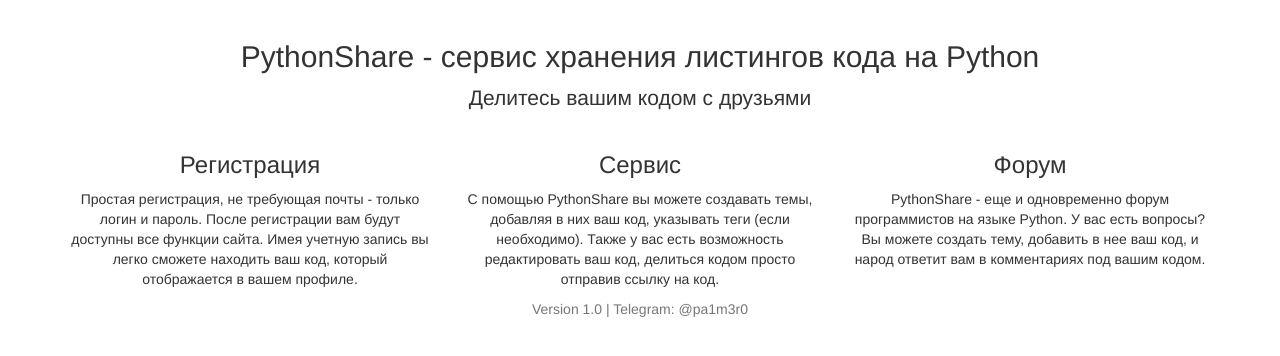
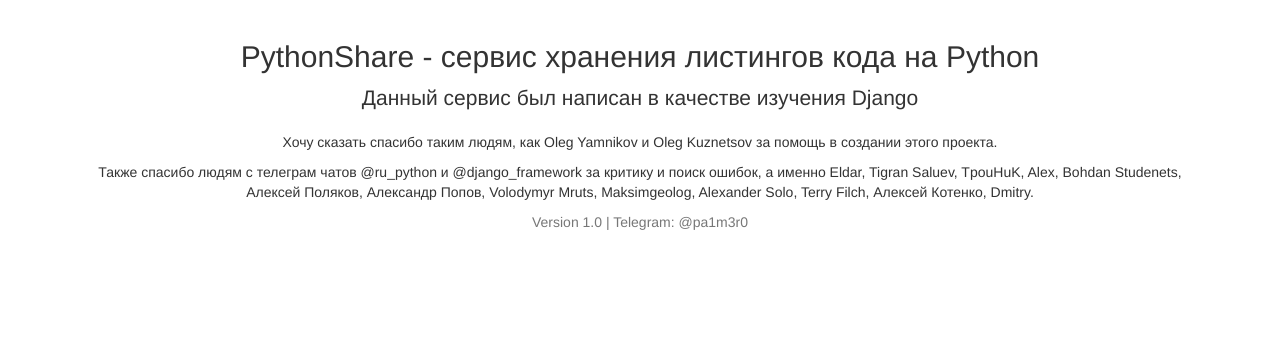
Before and after one commit to sanyapalmero/PythonShare, a Django app: page / in a window 1280 px wide. Shown: the part 50-406 px from the top of the page. Run offline with Django 3.2, Linux system fonts and the light colour scheme; some libraries are stand-ins or nearby versions.

Commit message:
Update index page

```diff
--- a/templates/text/index.html
+++ b/templates/text/index.html
@@ -5,32 +5,8 @@
 {% block content %}
 <div style="text-align:center" class="starter-template">
     <h2>PythonShare - сервис хранения листингов кода на Python</h2>
-    <p class="lead">Делитесь вашим кодом с друзьями</p>
-    <div class="row">
-        <div class="col-md-4">
-            <h3>Регистрация</h3>
-            <p>
-                Простая регистрация, не требующая почты - только логин и пароль.
-                После регистрации вам будут доступны все функции сайта.
-                Имея учетную запись вы легко сможете находить ваш код, который отображается в вашем профиле.
-            </p>
-        </div>
-        <div class="col-md-4">
-            <h3>Сервис</h3>
-            <p>
-                С помощью PythonShare вы можете создавать темы, добавляя в них ваш код, указывать
-                теги (если необходимо). Также у вас есть возможность редактировать ваш код, делиться кодом
-                просто отправив ссылку на код.
-            </p>
-        </div>
-        <div class="col-md-4">
-            <h3>Форум</h3>
-            <p>
-                PythonShare - еще и одновременно форум программистов на языке Python.
-                У вас есть вопросы? Вы можете создать тему, добавить в нее ваш код,
-                и народ ответит вам в комментариях под вашим кодом.
-            </p>
-        </div>
-    </div>
+    <p class="lead">Данный сервис был написан в качестве изучения Django</p>
+    <p>Хочу сказать спасибо таким людям, как Oleg Yamnikov и Oleg Kuznetsov за помощь в создании этого проекта.</p>
+    <p>Также спасибо людям с телеграм чатов @ru_python и @django_framework за критику и поиск ошибок, а именно Eldar, Tigran Saluev, TpouHuK, Alex, Bohdan Studenets, Алексей Поляков, Александр Попов, Volodymyr Mruts, Maksimgeolog, Alexander Solo, Terry Filch, Алексей Котенко, Dmitry.</p>
 </div>
 {% endblock %}
```
